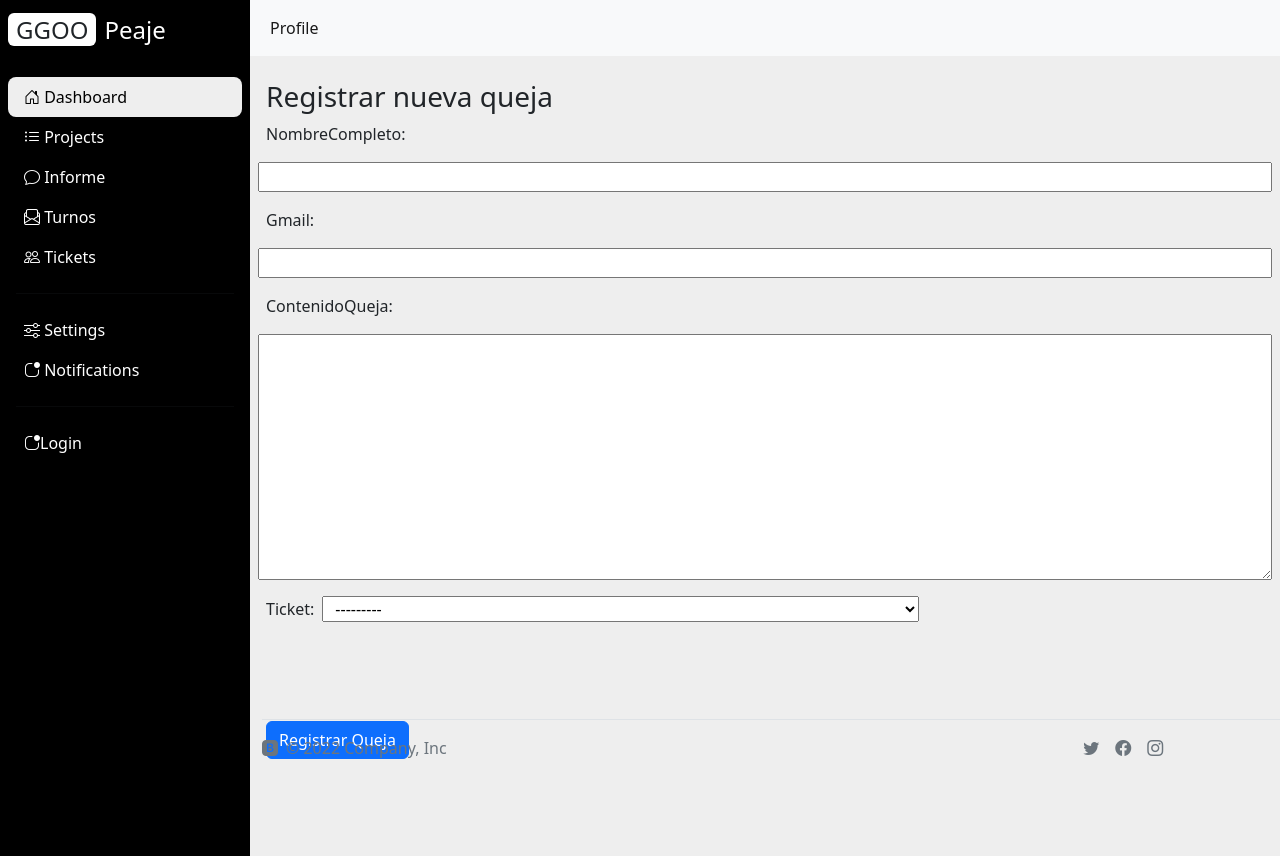
After one commit to tomasguell/Peaje_Villada_2022, a Django app: page /quejas/ in a window 1280 px wide. The commit adds this page. Run offline with Django 4.2, Linux system fonts and the light colour scheme; data comes from the database, SQL or seed files in the repository; both versions use the stored data as it was after the commit.

Commit message:
quejas, modificacion models, view

```diff
--- a/Peaje/AppPeaje/admin.py
+++ b/Peaje/AppPeaje/admin.py
@@ -15,6 +15,7 @@ class OperadoresAdmin(admin.ModelAdmin):
 
 admin.site.register(operadores, OperadoresAdmin)
 admin.site.register(rutas)
+
 
 class EstacionesAdmin(admin.ModelAdmin):
     list_display =['nombre','km','ruta']
@@ -34,3 +35,4 @@ admin.site.register(ticket, TicketAdmin)
 class TurnosAdmin(admin.ModelAdmin):
     date_hierarchy = 'fecha_creacion'
 admin.site.register(turnos,TurnosAdmin)
+admin.site.register(quejas)
--- a/Peaje/AppPeaje/forms.py
+++ b/Peaje/AppPeaje/forms.py
@@ -1,5 +1,5 @@
 from django import forms
-from .models import turnos,ticket
+from .models import turnos,ticket,quejas
 
 
 
@@ -15,3 +15,8 @@ class NuevoTicket(forms.ModelForm):
         model = ticket
         #fields = '__all__'
         exclude = ('importe', 'fecha', 'hora', 'turno')
+
+class NuevaQueja(forms.ModelForm):
+    class Meta:
+        model = quejas
+        exclude = ('fechaReclamo',)
--- a/Peaje/AppPeaje/models.py
+++ b/Peaje/AppPeaje/models.py
@@ -74,3 +74,11 @@ class ticket(models.Model):
     turno= models.ForeignKey(turnos,on_delete=models.CASCADE)
     def __str__(self) :
         return (f'{self.fecha}, {self.hora}, {self.tipoVehiculo}, {self.importe}, {self.turno}')
+
+
+class quejas(models.Model):
+    nombreCompleto = models.CharField(max_length=20)
+    gmail = models.EmailField()
+    contenidoQueja = models.TextField(max_length=300)
+    fechaReclamo = models.DateTimeField(null=True)
+    ticket = models.ForeignKey(ticket, on_delete=models.CASCADE)
--- a/Peaje/AppPeaje/static/AppPeaje/css/style.css
+++ b/Peaje/AppPeaje/static/AppPeaje/css/style.css
@@ -17,6 +17,26 @@ input{
     width:100%!important;
 }
 
+.content textarea{
+    min-width: 100%!important;
+}
+
+textarea{
+    min-width: 100%!important;
+}
+
+#contenidoQueja{
+    min-width: 100%;
+}
+
+[name=contenidoQueja]{
+    min-width: 100%;
+}
+
+
+#btn-queja-div{
+    margin-top: 10%;
+}
 
 
 
--- /dev/null
+++ b/Peaje/AppPeaje/templates/AppPeaje/base_noauth.html
@@ -0,0 +1,133 @@
+<!DOCTYPE html>
+
+<html lang="en">
+<head>
+    <meta charset="UTF-8">
+    <meta http-equiv="X-UA-Compatible" content="IE=edge">
+    <meta name="viewport" content="width=device-width, initial-scale=1.0">
+
+    <link href="https://cdn.jsdelivr.net/npm/bootstrap@5.2.2/dist/css/bootstrap.min.css" rel="stylesheet" integrity="sha384-Zenh87qX5JnK2Jl0vWa8Ck2rdkQ2Bzep5IDxbcnCeuOxjzrPF/et3URy9Bv1WTRi" crossorigin="anonymous">
+
+    {% load static %}
+    <link rel="stylesheet" href="{% static 'AppPeaje/css/style.css' %}">
+
+    <link rel="stylesheet" href="https://cdn.jsdelivr.net/npm/bootstrap-icons@1.10.2/font/bootstrap-icons.css">
+
+    {% block title %}<title>Peaje</title>{% endblock title %}
+</head>
+<body>
+    <div class="main-container d-flex">
+        <div class="sidebar" id="side_nav">
+            <div class="header-box px-2 pt-3 pb-4 d-flex justify-content-between">
+                <h1 class="fs-4"><span class="bg-white text-dark rounded shadow px-2 me-2">GGOO</span><span class="text-white">Peaje</span></h1>
+                <button class="btn d-md-none d-block close-btn px-1 py-0 text-white"><i class="bi bi-list"></i></button>
+            </div>
+
+            <ul class="list-unstyled px-2">
+                <li class="active"><a href="" class="text-decoration-none px-3 py-2 d-block"> <i class="bi bi-house-door"></i> Dashboard</a></li>
+                <li class=""><a href="" class="text-decoration-none px-3 py-2 d-block"> <i class="bi bi-list-ul"></i> Projects</a></li>
+                <li class=""><a href="../informe" class="text-decoration-none px-3 py-2 d-block"> <i class="bi bi-chat"></i> Informe</a></li>
+                <li class=""><a href="../turnos" class="text-decoration-none px-3 py-2 d-block"> <i class="bi bi-envelope-paper"></i> Turnos</a></li>
+                <li class=""><a href="../tickets" class="text-decoration-none px-3 py-2 d-block"> <i class="bi bi-people"></i> Tickets</a></li>
+            </ul>
+
+            <hr class="h-color mx-3 ">
+            <ul class="list-unstyled px-2">
+                <li class=""><a href="#" class="text-decoration-none px-3 py-2 d-block"> <i class="bi bi-sliders"></i> Settings</a></li>
+                <li class=""><a href="#" class="text-decoration-none px-3 py-2 d-block"> <i class="bi bi-app-indicator"></i> Notifications</a></li>
+            </ul>
+
+            {% if user.is_authenticated %}
+            <hr class="h-color mx-3 ">
+            <ul class="list-unstyled px-2">
+                <li class=""><a href="{% url 'logout' %}" class="text-decoration-none px-3 py-2 d-block"> <i class="bi bi-app-indicator"></i>Logout</a></li>
+            </ul>
+            {% else %}
+            <hr class="h-color mx-3 ">
+            <ul class="list-unstyled px-2">
+                <li class=""><a href="{% url 'login' %}" class="text-decoration-none px-3 py-2 d-block"> <i class="bi bi-app-indicator"></i>Login</a></li>
+            </ul>
+            {% endif %}
+
+        </div>
+        <div class="content">
+            {% block navbar %}
+            <nav class="navbar navbar-expand-md navbar-light bg-light">
+                <div class="container-fluid">
+
+                    <div class="d-flex justify-content-between d-md-none d-block">
+                        <button class="btn px-1 py-0 open-btn me-2"><i class="bi bi-list-nested"></i></button>
+                            <a class="navbar-brand fs-4" href="#"><span class="bg-dark rounded px-2 py-0 text-white">CL</span></a>
+                    </div>
+                    <button class="navbar-toggler p-0 border-0" type="button" data-bs-toggle="collapse" data-bs-target="#navbarSupportedContent" aria-controls="navbarSupportedContent" aria-expanded="false" aria-label="Toggle navigation">
+                        <i class="bi bi-list-nested"></i>
+                    </button>
+                    <div class="collapse navbar-collapse" id="navbarSupportedContent">
+                        <ul class="navbar-nav mb-2 mb-lg-0">
+                            <li class="nav-item">
+                                    {% if user.is_authenticated %}
+                                        <a class="nav-link active" aria-current="page" href="#"> Hi {{ user.username }}!</a>
+                                    {% else %}
+                                        <a class="nav-link active" aria-current="page" href="#"> Profile</a>
+                                    {% endif %}
+                            </li>
+                        </ul>
+                    </div>
+
+                </div>
+
+            </nav>
+            {% endblock navbar %}
+            <div class="content dashboard-content px-3 pt-4">
+
+                {% block div_content %}
+
+                {% endblock %}
+
+
+            </div>
+
+            <div class="container">
+                <footer class="d-flex flex-wrap justify-content-between align-items-center py-3 my-4 border-top">
+                    <div class="col-md-4 d-flex align-items-center">
+                        <a href="/" class="mb-3 me-2 mb-md-0 text-muted text-decoration-none lh-1">
+                            <i class="bi bi-bootstrap-fill"></i>
+                        </a>
+                        <span class="mb-3 mb-md-0 text-muted">© 2022 Company, Inc</span>
+                    </div>
+
+                    <ul class="nav col-md-4 justify-content-md-center list-unstyled d-flex">
+                        <li class="ms-3"><a class="text-muted" href="#"><i class="bi bi-twitter"></i></a></li>
+                        <li class="ms-3"><a class="text-muted" href="#"><i class="bi bi-facebook"></i></a></li>
+                        <li class="ms-3"><a class="text-muted" href="#"><i class="bi bi-instagram"></i></a></li>
+                    </ul>
+                </footer>
+            </div>
+        </div>
+    </div>
+
+    <script src="{% static 'AppPeaje/js/main.js' %}"></script>
+
+    <!-- jQuery CDN - Slim version (=without AJAX) -->
+    <script src="https://code.jquery.com/jquery-3.3.1.slim.min.js" integrity="sha384-q8i/X+965DzO0rT7abK41JStQIAqVgRVzpbzo5smXKp4YfRvH+8abtTE1Pi6jizo" crossorigin="anonymous"></script>
+
+    <script src="https://cdn.jsdelivr.net/npm/@popperjs/core@2.11.6/dist/umd/popper.min.js" integrity="sha384-oBqDVmMz9ATKxIep9tiCxS/Z9fNfEXiDAYTujMAeBAsjFuCZSmKbSSUnQlmh/jp3" crossorigin="anonymous"></script>
+    <script src="https://cdn.jsdelivr.net/npm/bootstrap@5.2.2/dist/js/bootstrap.min.js" integrity="sha384-IDwe1+LCz02ROU9k972gdyvl+AESN10+x7tBKgc9I5HFtuNz0wWnPclzo6p9vxnk" crossorigin="anonymous"></script>
+
+    <script>
+
+        $(".sidebar ul li").on('click', function() {
+            $(".sidebar ul li.active").removeClass('active');
+            $(this).addClass('active');
+        });
+
+        $('.open-btn').on('click', function(){
+                $('.sidebar').addClass('active');
+        });
+
+        $('.close-btn').on('click', function(){
+                $('.sidebar').removeClass('active');
+        });
+    </script>
+</body>
+</html>
--- /dev/null
+++ b/Peaje/AppPeaje/templates/AppPeaje/quejas.html
@@ -0,0 +1,20 @@
+<!DOCTYPE html>
+{% extends "AppPeaje/base_noauth.html" %}
+{% block div_content %}
+
+
+        <h2 class="fs-3"> Registrar nueva queja</h2>
+        <form action="" method="post" class="row row-cols-lg-auto g-3 align-items-center">
+
+            {{formito.as_table}}
+
+
+            </form>
+            <div id="btn-queja-div">
+            <button type="submit" value="submit" class="btn btn-primary">Registrar Queja</button>
+
+        </div>
+
+
+
+{% endblock %}
--- a/Peaje/AppPeaje/urls.py
+++ b/Peaje/AppPeaje/urls.py
@@ -6,5 +6,6 @@ urlpatterns = [
     path('tickets/', views.tickets, name='tickets'),
     path('informe/', views.informe, name='informe'),
     path('turnos/', views.cargar_turnos, name='turnos'),
-    path('terminar-turno/', views.terminar_turno, name= 'terminar_turno')
+    path('terminar-turno/', views.terminar_turno, name= 'terminar_turno'),
+    path('quejas/', views.quejas, name='quejas'),
 ]
--- a/Peaje/AppPeaje/views.py
+++ b/Peaje/AppPeaje/views.py
@@ -1,4 +1,4 @@
-from django.shortcuts import render, HttpResponseRedirect
+from django.shortcuts import render, HttpResponseRedirect, HttpResponse
 from .forms import NuevoTurno,NuevoTicket
 from datetime import datetime
 from .models import turnos, ticket, operadores
@@ -10,10 +10,28 @@ from .models import tipoVehiculo
 from .models import ticket
 from .models import estaciones
 from .generar import generarPDF, generarPDFTurnos
+from .forms import NuevaQueja
 
 
+def quejas(request):
 
 
+    if request.method == 'POST':
+
+        formito = NuevaQueja(request.POST)
+
+        if formito.is_valid():
+
+            #PROCESAR LA INFORMACION
+            queja = formito.save(commit=False)
+            queja.fechaReclamo = datetime.now()
+            queja.save()
+
+            return HttpResponse("<h3>Queja Validada, espere contestacion en su email en 7 dias habiles</h3>")
+    else:
+        formito = NuevaQueja()
+
+    return render(request, 'AppPeaje/quejas.html', {'formito':formito})
 
 
 
@@ -146,6 +164,14 @@ def informe(request):
     return render(request, 'AppPeaje/informe.html', {'estaciones':list(estacions_dict), 'importes':list(estacions_dict.values())})
 
 
+
+
+
+
+
+
+
+
 def terminar_turno(request):
 
     cantidad_emitido = 0
```
Also changed, not shown: Peaje/AppPeaje/migrations/0011_alter_tipodocumento_tipo_alter_tipovehiculo_tipo_and_more.py (added), Peaje/db.sqlite3, 1 other file.
